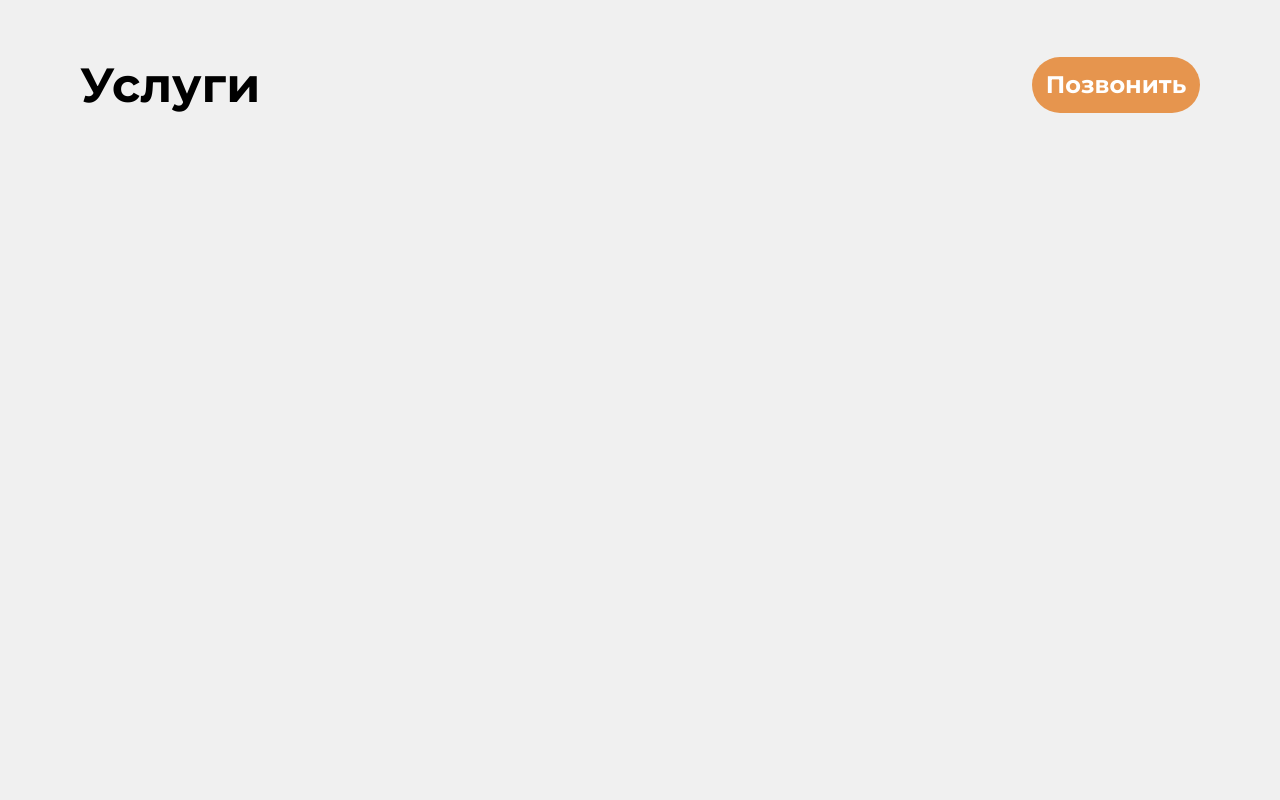
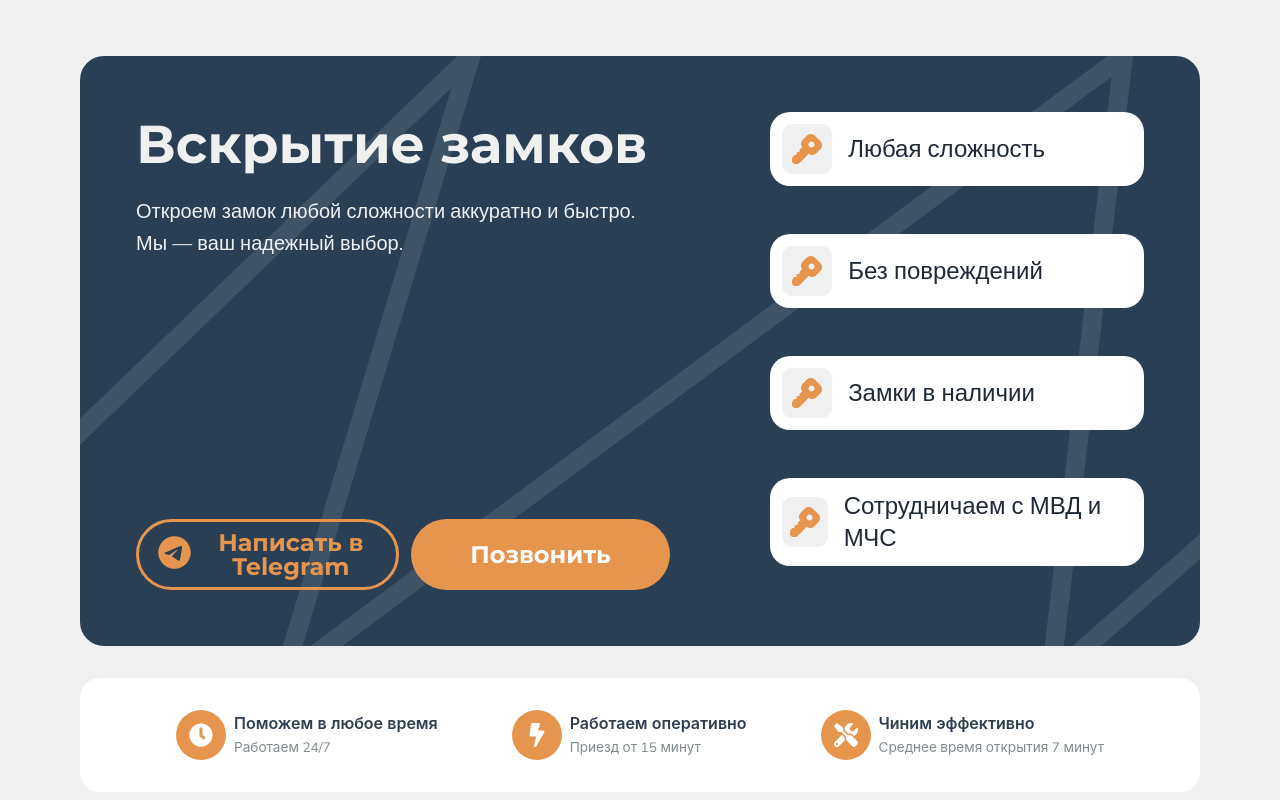
Before and after one commit to muntheoy/serviss911, a React (Vite) app: page / in a window 1280 px wide. Built offline with nearby package versions, Linux system fonts and the light colour scheme.

Commit message:
StartBlock

```diff
--- a/src/App.jsx
+++ b/src/App.jsx
@@ -1,21 +1,11 @@
-import React from "react";
 import "./App.css";
-import carIcon from "./assets/icons/car.svg";
-import lockIcon from "./assets/icons/lock.svg";
-import doorIcon from "./assets/icons/door.svg";
-import ServicesSection from "./components/ServicesSection";
-import Button from "./components/Button";
-import callIcon from "./assets/icons/fluent_person-call-20-filled.svg";
-import RequestCard from "./components/RequestCard";
-import BlockHeader from "./components/BlockHeader";
+import StartBlock from "./components/StartBlock";
+
 
 function App() {
   return (
     <div className="app">
-     <BlockHeader
-     showButtons={true}
-     title = "Услуги"
-     />
+    <StartBlock/>
     </div>
   );
 }
--- a/src/components/Button.module.scss
+++ b/src/components/Button.module.scss
@@ -60,7 +60,7 @@
     border: 3px solid map-get($colors, primary-500);
 
     &:hover {
-      background-color: map-get($colors, primary-100);
+      background-color: map-get($colors, primary-100) ;
       color: map-get($colors, primary-500);
       transform: scale(1.1);
     }
--- a/src/components/Peculiarity.jsx
+++ b/src/components/Peculiarity.jsx
@@ -1,6 +1,7 @@
 import React from 'react';
 import styles from './Peculiarity.module.scss';
 import keyIcon from '../assets/icons/key.svg';
+
 
 const Peculiarity = ({
   icon = <img src={keyIcon} alt="" className={styles.icon} />,
--- a/src/components/RequestCard.jsx
+++ b/src/components/RequestCard.jsx
@@ -8,8 +8,7 @@ const RequestCard = ({
   icon = <FiMessageSquare size={24} />,
   title = "Оставляете заявку",
   description = "На сайте в чате, по телефону или в Telegram",
-  showButtons = true,
-  buttonVariant = "filled",
+  showButtons = true
 }) => {
   return (
     <div className={styles.card}>
@@ -22,7 +21,6 @@ const RequestCard = ({
 
       {showButtons && (
         <div className={styles.buttons}>
-
           <Button
             variant="icon"
             icon={<FiPhone />}
--- /dev/null
+++ b/src/components/StartBlock.jsx
@@ -0,0 +1,16 @@
+import React from 'react';
+import ServiceHeader from "./ServiceHeader";
+import Stats from "./Stats";
+import styles from './StartBlock.module.scss';
+
+
+const StartBlock = ({}) => {
+  return (
+    <div className={styles.contanier}>
+      <ServiceHeader/>
+      <Stats/>
+    </div>
+  );
+};
+
+export default StartBlock;
--- /dev/null
+++ b/src/components/StartBlock.module.scss
@@ -0,0 +1,8 @@
+@use '../styles/variables' as *;
+@use 'sass:map';
+
+.contanier{
+    display: flex;
+    flex-direction: column;
+    gap: 2rem;
+}
--- a/src/components/Stats.module.scss
+++ b/src/components/Stats.module.scss
@@ -1,4 +1,4 @@
-@use '../styles/variables' as v;
+@use '../styles/variables' as *;
 @use 'sass:map';
 
 
@@ -7,26 +7,23 @@
   display: flex;
   align-items: center;
   justify-content: space-between;
-  padding: 32px;
+  padding: 2rem 6rem;
   background-color: white;
   border-radius: 20px;
-  align-items: center;
-
+  gap: 2rem;
 }
 
 .item {
-width: 100%;
   display: flex;
   align-items: center;
-  gap: 12px;
-
+  gap: 0.5rem;
 }
 
 .iconWrapper {
   display: flex;
   align-items: center;
   justify-content: center;
-  background-color: map.get(v.$colors, 'primary');
+  background-color: map-get($colors, primary-500);
   color: white;
   width: 50px;
   height: 50px;
```
